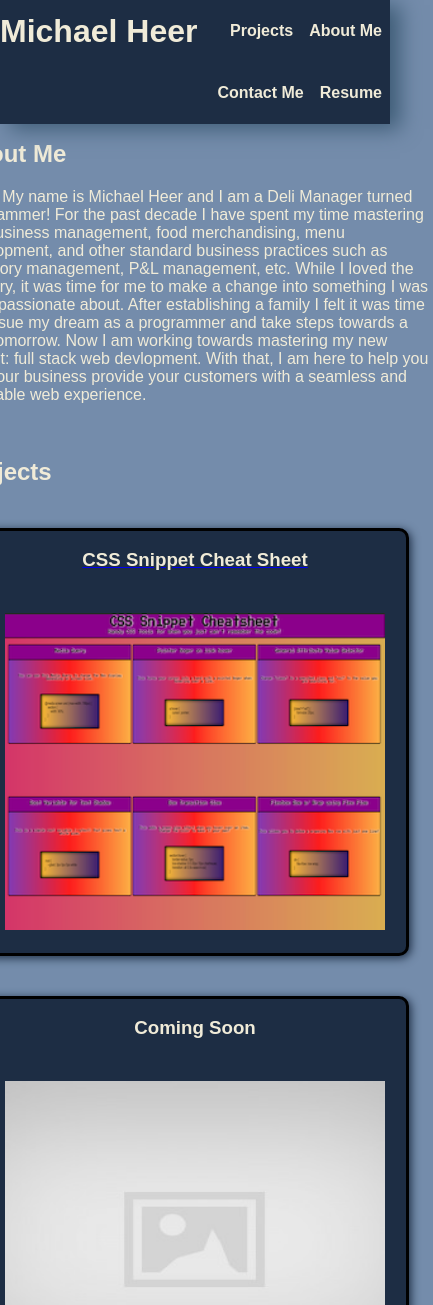
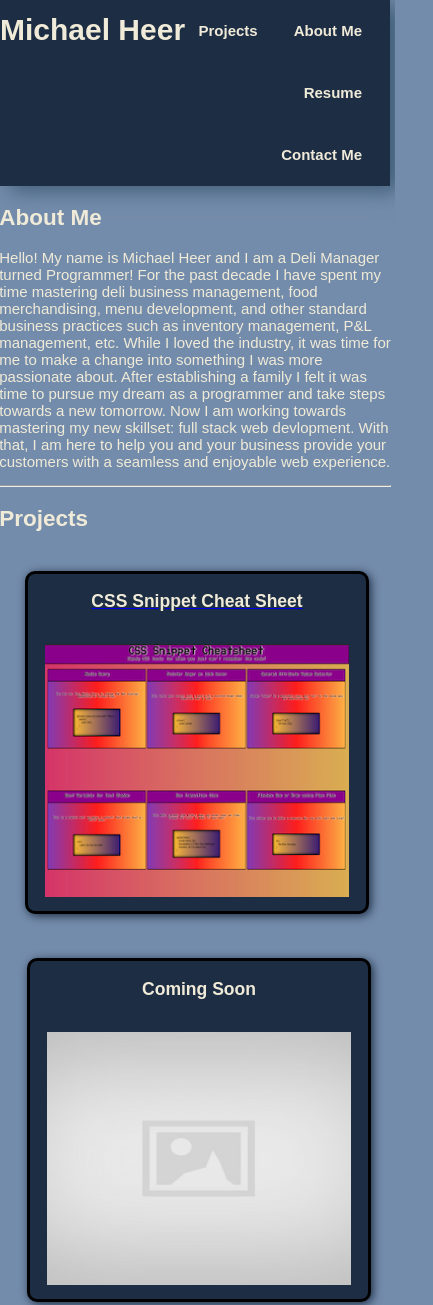
Before and after one commit to Mheer91/02-Homework, a plain HTML site: page index.html in a window 390 px wide. Shown: the top 1305 px of the page, 433 px wide, since content can reach past the window. Drawn offline with Linux system fonts and the light colour scheme.

Commit message:
Fixed responsiveness AGAIN and fixed sizing of first project

```diff
--- a/assets/style.css
+++ b/assets/style.css
@@ -11,7 +11,6 @@ body {
 }
 
 header {
-    position: fixed;
     color: rgb(240, 235, 216);
     background-color: rgb(29, 45, 68);
     width: 100%;
@@ -32,9 +31,9 @@ nav a {
     float: right;
     color: rgb(240, 235, 216);
     font-weight: bold;
-    text-align: center;
     padding: 21px 8px;
     text-decoration: none;
+    margin-right: 20px;
 }
 
 nav a:hover {
@@ -42,19 +41,11 @@ nav a:hover {
     box-shadow: 2px 2px 15px black;
 }
 
-main {
-    margin-top: 100px;
-}
-
-.aboutme {
-    text-align: left;
-}
 
 .projects {
     display: flex;
     flex-flow: row wrap;
     justify-content: space-around;
-    align-items: flex-start;
     margin: 2px;
 }
 
@@ -83,28 +74,39 @@ main {
     cursor: pointer;
 }
 
-.projectcardheader {
-    text-decoration: none;
+.firstprojectcard {
+    width: 100vh;
 }
-
-
 
 @media screen and (max-width: 992px) {
     .projects {
         width: 100vh;
         justify-content: center;
         align-items: center;
+        flex-direction: column;
+    }
+
+    .firstprojectcard {
+        width: 50vh;
     }
 }
 
 @media screen and (max-width: 768px) {
 
-    main {
-        margin-top: 120px;
+    body {
+        font-size: 15px;
     }
 
     .projects {
-        width: fit-content;
+        width: 100%;
+        flex-direction: column;
+        justify-content: center;
     }
 
+    .projectcard {
+        width: 40vh;
+        height: 40vh;
+    }
+
+
 }
--- a/index.html
+++ b/index.html
@@ -19,24 +19,26 @@
     </header>
 
     <main>
-        <section class="aboutme">
+        <section>
             <a id="aboutme">
                 <h2>About Me</h2>
                 <p>Hello! My name is Michael Heer and I am a Deli Manager turned Programmer! For the past decade I have spent my time mastering deli business management, food merchandising, menu development, and other standard business practices such as inventory management, P&L management, etc. While I loved the industry, it was time for me to make a change into something I was more passionate about. After establishing a family I felt it was time to pursue my dream as a programmer and take steps towards a new tomorrow. Now I am working towards mastering my new skillset: full stack web devlopment. With that, I am here to help you and your business provide your customers with a seamless and enjoyable web experience.</p>
             </a>
          </section>
-        <br>
+        <hr>
         <section>
             <a id="projects"><h2>Projects</h2></a>
         </section>
         <section class="projects">
+            <a href="https://mheer91.github.io/CSS-Cheatsheet/">
+                <article class="projectcard firstprojectcard">
+                    <h3 class="projectcardheader">CSS Snippet Cheat Sheet</h3>
+                    <img src="./images/Screen Shot 2021-06-14 at 1.37.41 PM.png" alt="Landing Page">
+                </article>
+            </a>
+        </section>
+        <section class="projects">
             <article class="projects">
-                <a href="https://mheer91.github.io/CSS-Cheatsheet/">
-                    <article class="projectcard">
-                        <h3 class="projectcardheader">CSS Snippet Cheat Sheet</h3>
-                        <img src="./images/Screen Shot 2021-06-14 at 1.37.41 PM.png" alt="Landing Page">
-                    </article>
-                </a>
                 <article class="projectcard">
                     <h3>Coming Soon</h3>
                     <img src="./images/300x300 Placeholder.jpeg" alt="Coming Soon">
@@ -55,6 +57,7 @@
                 </article>
             </article>
         </section>
+        <hr>
         <section>
             <a id="contactme">
                 <h2>Contact Me</h2>
```
